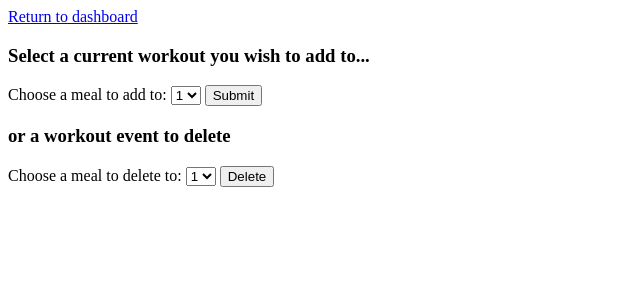
After one commit to mateojuliani/4111_project1part3, a Flask app: template webserver/templates/workout_addition.html in a window 1280 px wide. The commit adds this page. Shown: the top 300 px of the page, without its empty margins (0-640 px from the left). Run offline with Flask 3, Linux system fonts and the light colour scheme; the template is opened without the code that fills it: most values are stand-ins (such as "Sample title", 1, 10 or a date in 2020); parts of the project's set-up code (start-up, migrations or seed data) failed here and were passed over.

Commit message:
Created workout html and changed add meal ui

```diff
--- a/webserver/server2.py
+++ b/webserver/server2.py
@@ -134,10 +134,11 @@ def index():
   print(request.args)
   return render_template("login.html")
 
-#login in code
 @app.route('/login', methods=['POST'])
 def login():
-
+    """
+    Code to login from main page
+    """
 
     email = request.form['email']
 
@@ -157,11 +158,17 @@ def login():
 #Log out
 @app.route('/logout')
 def logout():
+    """
+    Code to logout from the dashboard
+    """
     session.pop('user_email', None)
     return render_template("login.html")
 
 @app.route('/daily_summary')
 def daily_summary():
+    """
+    Main app page
+    """
     # Get current user email
     user_email = session.get('user_email') #TODO: Check that this isnt using an ORM
 
@@ -208,18 +215,12 @@ def daily_summary():
     return render_template('daily_summary.html', summaries=summaries, graph_html=graph_html)
 
 
-
-# @app.route('/add', methods=['POST'])
-# def add():
-#   name = request.form['name']
-#   print(name)
-#   cmd = 'INSERT INTO test(name) VALUES (:name1), (:name2)';
-#   g.conn.execute(text(cmd), name1 = name, name2 = name);
-#   return redirect('/')
-
 # Adding a new meal
 @app.route('/add_meal')
 def add_meal():
+  """
+  Takes user to the add meal page adn renders the ppage
+  """
 
   user_email = session.get('user_email') #TODO: Check that this isnt using an ORM
 
--- /dev/null
+++ b/webserver/templates/workout_addition.html
@@ -0,0 +1,39 @@
+<!DOCTYPE html>
+<html lang="en">
+<head>
+    <meta charset="UTF-8">
+    <title>Add Workout</title>
+</head>
+<body>
+
+    <div class="button-container"></div>
+        <a href="/return_dashboard" class="button">Return to dashboard</a>
+    </div>
+
+    <h3>Select a current workout you wish to add to...</h3>
+    <form action="/edit_current_workout" method="post">
+        <label for="item-select">Choose a meal to add to:</label>
+        <select id="item-select" name="selected_workout">
+            {% for item in items %}
+                <option value="{{ item[0] }}">{{ item[0] }}</option>
+            {% endfor %}
+        </select>
+        <button type="submit">Submit</button>
+    </form>
+
+
+    <h3>or a workout event to delete</h3>
+    <form action="/delete_workout" method="post">
+        <label for="item-select">Choose a meal to delete to:</label>
+        <select id="item-select" name="selected_workout_to_delete">
+            {% for item in items %}
+                <option value="{{ item[0] }}">{{ item[0] }}</option>
+            {% endfor %}
+        </select>
+        <button type="submit">Delete</button>
+    </form>
+
+
+
+</body>
+</html>
```
Also changed, not shown: webserver/templates/meal_addition.html (+30 -23 lines), webserver/templates/misc file.html (added).
